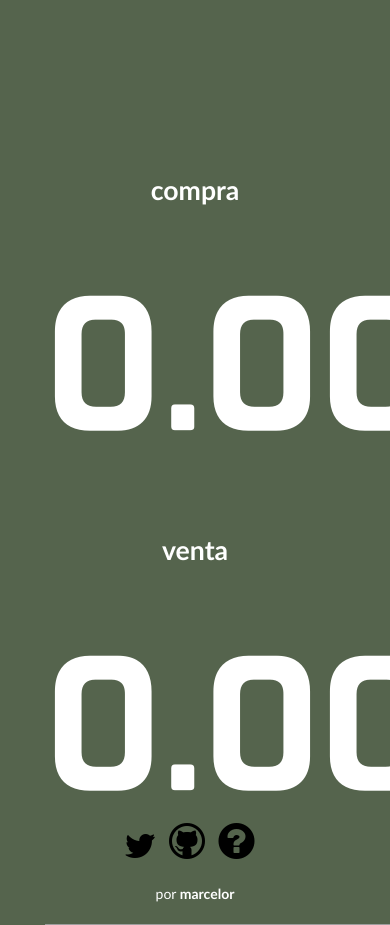
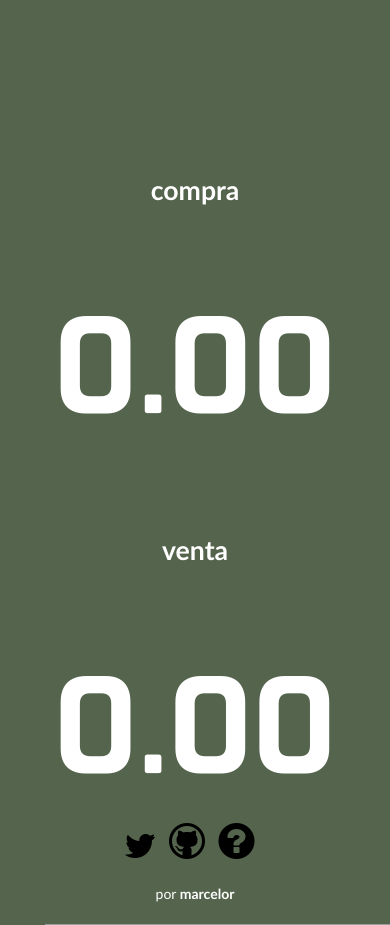
Before and after one commit to marcelor/xchange, a Flask app: template templates/home.html in a window 390 px wide; the page is wider, and only the part inside the window is pictured. Shown: the top 925 px of that part. Run offline with Flask 2, Linux system fonts and the light colour scheme; the template is opened without the code that fills it: most values are stand-ins (such as "Sample title", 1, 10 or a date in 2020); grey boxes are pictures that could not be loaded.

Commit message:
Improvement for the responsive font size.

```diff
--- a/static/style.css
+++ b/static/style.css
@@ -50,3 +50,9 @@ body.faq p.answer {
 body.faq ul {
     margin-left: 80px;
 }
+
+@media only screen and (max-width: 767px) {
+    .size2 {
+        font-size: 130px;
+    }
+}
```
